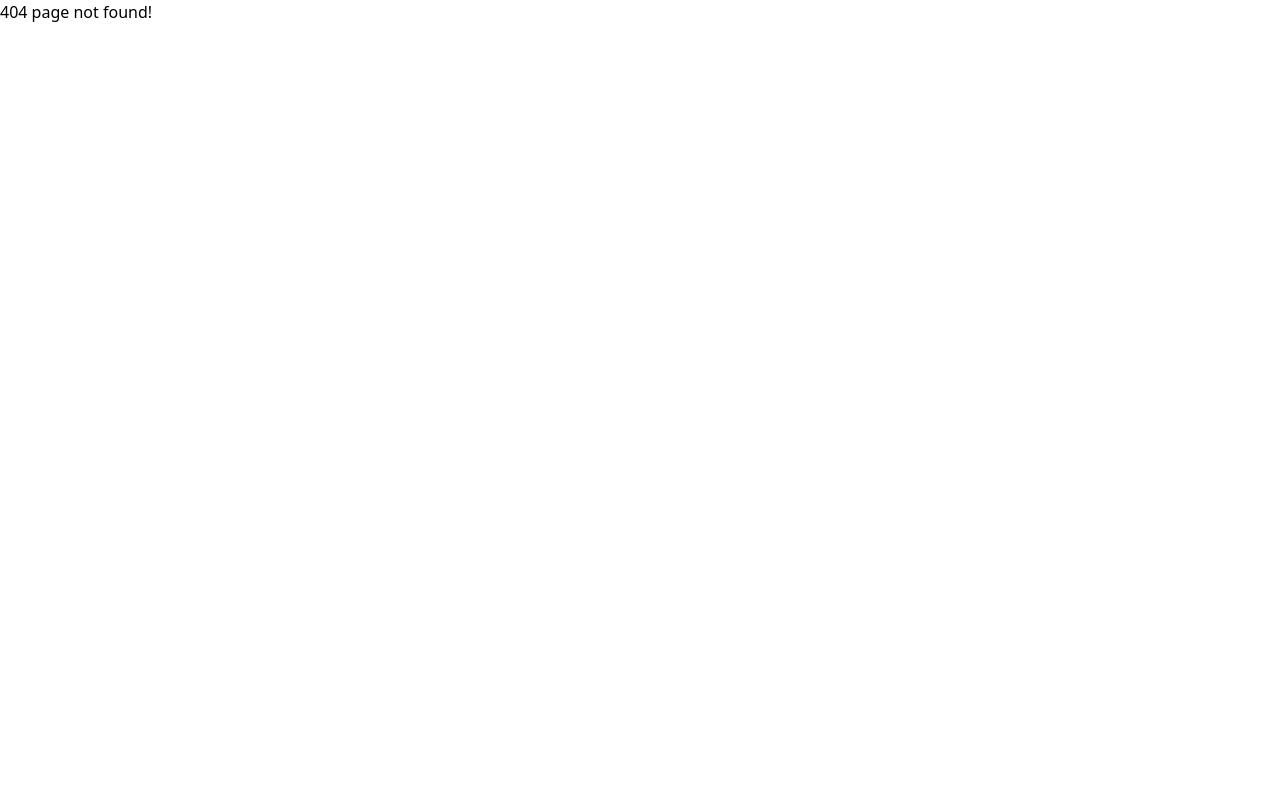
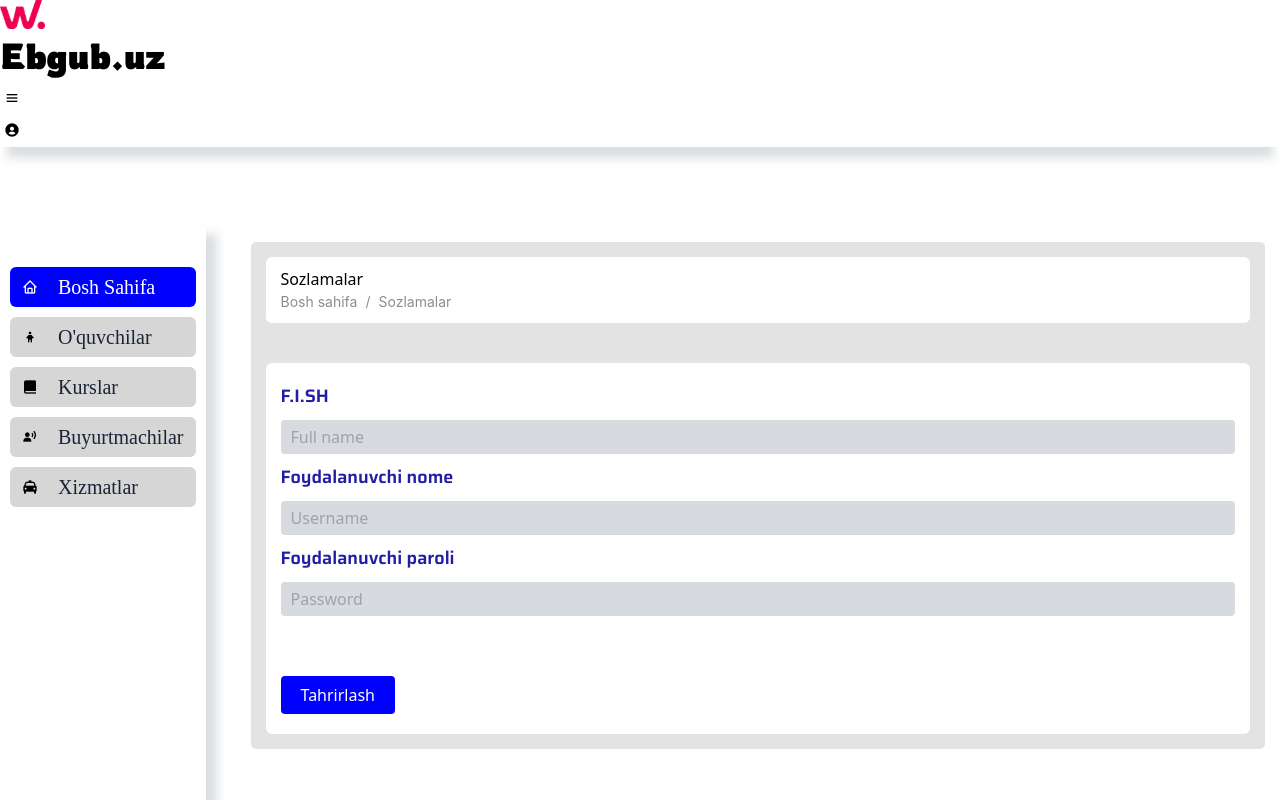
Before and after one commit to sunnatbek07/Exam_6__WEbgub.uz, a React (Vite) app: page /dashboard/user in a window 1280 px wide. Before the commit this address had no page. Shown: the top 800 px of the page. Built offline with nearby package versions, Linux system fonts and the light colour scheme; no server answers.

Commit message:
added user page

```diff
--- a/src/Dashboard/Buyurtmachilar/index.jsx
+++ b/src/Dashboard/Buyurtmachilar/index.jsx
@@ -2,7 +2,9 @@ import React from "react";
 import "./style.scss";
 
 const index = () => {
-  return <div>Buyurtmachilar</div>;
+  return <div className="min-h-full">
+    <h2 className="text-4xl text-blue-500 font-bold text-center py-40">Bu sahifa vaqtichalik ishlamaydi!</h2>
+  </div>;
 };
 
 export default index;
--- a/src/Dashboard/Kurslar/index.jsx
+++ b/src/Dashboard/Kurslar/index.jsx
@@ -171,7 +171,7 @@ const index = () => {
         />
       </div>
       <Modal
-        title="Tahrirlash"
+        title="Kurs qo'shish"
         visible={editModalVisible}
         open={isModalOpen1}
         onOk={handleOk1}
@@ -205,7 +205,7 @@ const index = () => {
       </Modal>
 
       <Modal
-        title="Basic Modal"
+        title="Kursni tahrirlash"
         open={isModalOpen}
         onOk={handleOk}
         onCancel={handleCancel}
--- a/src/Dashboard/Layout/index.jsx
+++ b/src/Dashboard/Layout/index.jsx
@@ -9,7 +9,7 @@ const index = () => {
     {
       key: '1',
       label: (
-        <Link to='/sozlamalar' className="flex items-center gap-2">
+        <Link to='/dashboard/user' className="flex items-center gap-2">
           <i className='bx bxs-cog'></i>
           <span>Sozlamalar</span>
         </Link>
@@ -49,7 +49,7 @@ const index = () => {
             <div className="flex items-center">
               <div className="hidden md:flex items-center gap-1 user cursor-pointer">
                 <i className="bx bxs-user-circle text-[30px]"></i>
-                <p>User Name</p>
+                <p>{localStorage.getItem('user')}</p>
               </div>
             </div>
           </Dropdown>
--- /dev/null
+++ b/src/Dashboard/User/index.jsx
@@ -0,0 +1,67 @@
+import React, { useEffect, useState } from 'react';
+import { Breadcrumb, Input } from 'antd';
+import "./style.scss";
+import { Link } from 'react-router-dom';
+import userApi from './../../service/user/index';
+
+const User = () => {
+    const [user, setUser] = useState({})
+    useEffect(() => {
+        userApi.getMe().then((res) => {
+            setUser(res.data.admin);
+            localStorage.setItem("user", res.data.admin.fullName);
+        }).catch((err) => {
+            console.log(err);
+        })
+    }, [])
+
+    console.log(user)
+    return (
+        <div className='settings'>
+            <div className='settings_header'>
+                <h3>Sozlamalar</h3>
+                <Breadcrumb
+                    items={[
+                        {
+                            title: (
+                                <Link to="/dashboard" className="text-[#000]  ">
+                                    Bosh sahifa
+                                </Link>
+                            ),
+                        },
+                        {
+                            title: (
+                                <Link to="/dashboard/user" className="text-[#000] ">
+                                    Sozlamalar
+                                </Link>
+                            ),
+                        },
+                    ]}
+                />
+            </div>
+
+            <div className='settings_body'>
+                <div className='inputs border-b'>
+                    <div className='input'>
+                        <p>F.I.SH</p>
+                        <input placeholder="Full name" className='focus:outline-blue-400' defaultValue={user.fullName} style={{ background: "#d7dade", margin: '10px 0' }} />
+                    </div>
+
+                    <div className='input'>
+                        <p>Foydalanuvchi nome</p>
+                        <input placeholder="Username" className='focus:outline-blue-400' defaultValue={user.username} style={{ background: "#d7dade", margin: '10px 0' }} />
+                    </div>
+                    <div className='input'>
+                        <p>Foydalanuvchi paroli</p>
+                        <input placeholder="Password" className='focus:outline-blue-400' defaultValue={user.password} style={{ background: "#d7dade", margin: '10px 0' }} />
+                    </div>
+                </div>
+                <div className='settings_footer'>
+                    <button className='active:shadow-xl duration-300 shadow-blue-500'>Tahrirlash</button>
+                </div>
+            </div>
+        </div>
+    )
+}
+
+export default User;
--- /dev/null
+++ b/src/Dashboard/User/style.scss
@@ -0,0 +1,54 @@
+.settings {
+    padding: 15px;
+
+    &_header {
+        border-radius: 6px;
+        padding: 10px 15px;
+        background-color: #FFFFFF;
+    }
+
+    &_body {
+        margin-top: 40px;
+        padding: 10px 15px;
+        border-radius: 6px;
+        background-color: #FFFFFF;
+
+        & .inputs {
+            margin: 10px 0 20px 0;
+            padding-bottom: 20px;
+
+            & .input {
+                & p {
+                    font-size: 18px;
+                    font-family: "Saira Semibold";
+                    color: #221da4;
+                }
+
+                & input {
+                    width: 100%;
+                    padding: 5px 10px;
+                    border-radius: 4px;
+                }
+            }
+        }
+
+        & .settings_footer {
+            padding: 10px 0;
+
+            & button {
+                border-radius: 4px;
+                padding: 7px 20px;
+                background: blue;
+                color: #FFFFFF;
+
+                &:hover {
+                    background: rgba(0, 0, 255, 0.773);
+                }
+
+                &:active {
+                    box-shadow: 0 0 30px 2px blue;
+                }
+            }
+        }
+    }
+}
--- a/src/router/index.jsx
+++ b/src/router/index.jsx
@@ -17,6 +17,7 @@ import Xizmatlar from "../Dashboard/Xizmatlar";
 import App from "../App";
 import Error from "../pages/Error";
 import Home from './../pages/Home';
+import User from "../Dashboard/User";
 
 const router = createBrowserRouter([
     {
@@ -63,6 +64,10 @@ const router = createBrowserRouter([
                 path: "/dashboard/xizmatlar",
                 element: <Xizmatlar />,
             },
+            {
+                path: "/dashboard/user",
+                element: <User />
+            }
             // {
             //     path:"/student/:id",
             // },
--- a/src/service/user/index.js
+++ b/src/service/user/index.js
@@ -6,7 +6,8 @@ const headers = {
 };
 
 const userApi = {
-    login: (data) => api.post("/admin/login", data)
+    login: (data) => api.post("/admin/login", data),
+    getMe: () => api.get("/admin/get-my-data", {headers}),
 }
 
 export default userApi;
```
Also changed, not shown: vercel.json (added), 9 other files (tests, documents, lock files or other folders).
